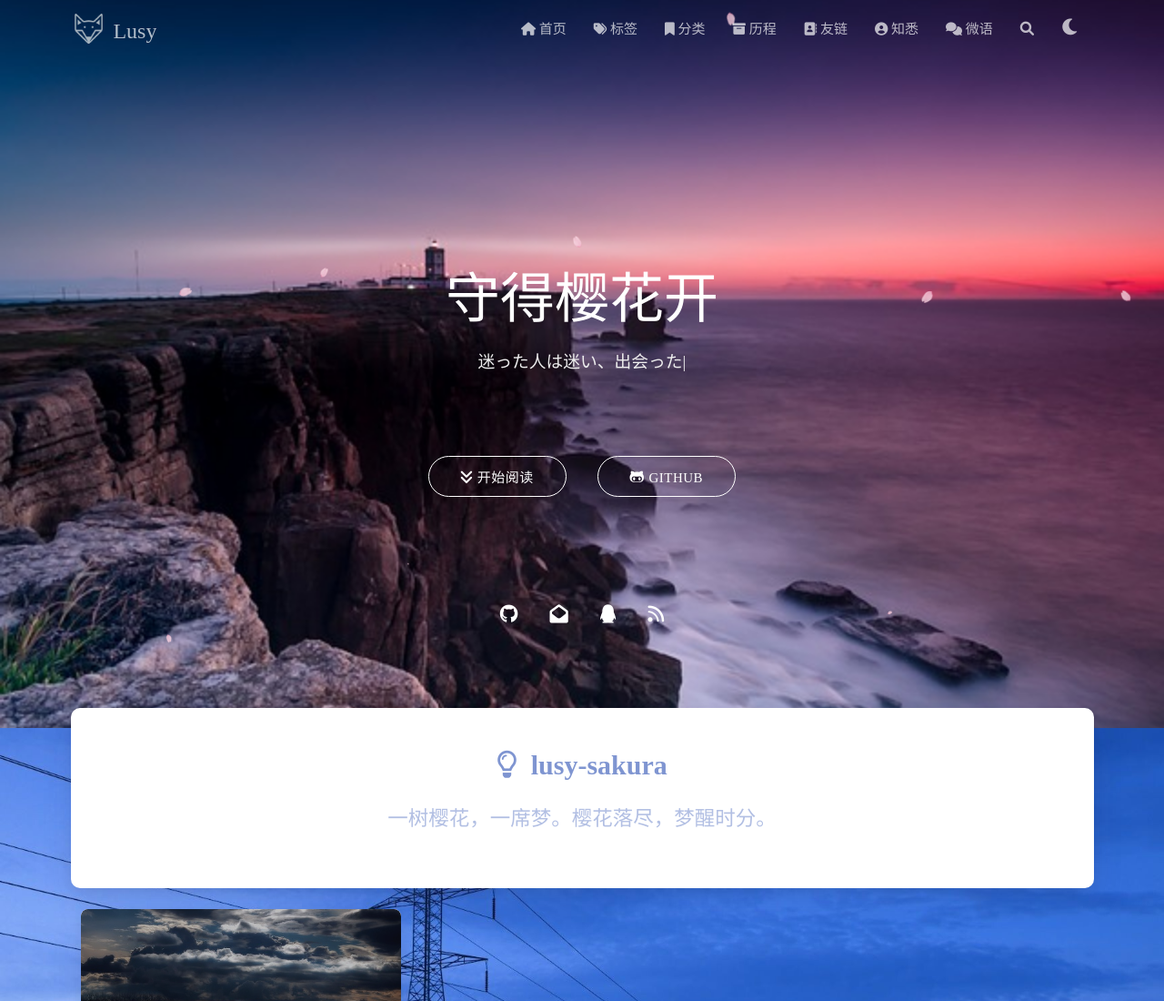
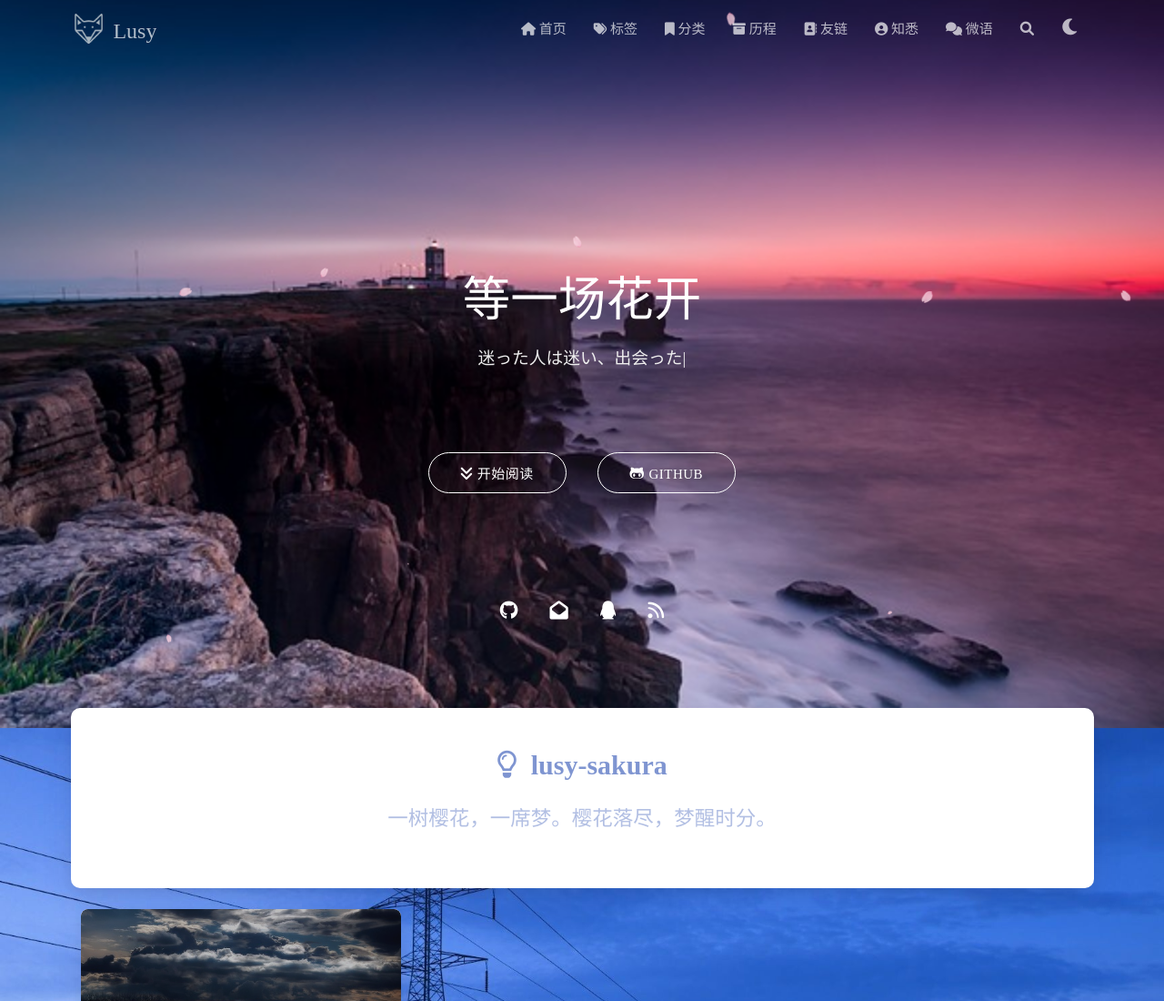
Before and after one commit to lusy37/lusy37.github.io, a plain HTML site: page index.html in a window 1280 px wide. Shown: the top 1100 px of the page at 91% size. Drawn offline with Linux system fonts and the light colour scheme; some packages are replaced by stand-ins of ours; no server answers; a script that the page names is missing; files whose address does not match are found by name; a web font is replaced by a local one.

Commit message:
Site updated: 2024-02-13 21:12:45

```diff
--- a/css/matery.css
+++ b/css/matery.css
@@ -593,7 +593,7 @@ header .go-back i {
 }
 
 .bg-cover .title {
-    font-size: 4rem;
+    font-size: 3.5rem;
     line-height: 1.2em;
     margin-bottom: 20px;
     position: relative;
--- a/index.html
+++ b/index.html
@@ -404,7 +404,7 @@
         <div class="brand">
             <div class="title center-align">
 
-                守得樱花开
+                等一场花开
 
             </div>
 
```
Also changed, not shown: about/index.html (+1 -1 lines), archives/2024/02/index.html (+1 -1 lines), archives/2024/index.html (+1 -1 lines), archives/index.html (+1 -1 lines), categories/index.html (+1 -1 lines), contact/index.html (+1 -1 lines), friends/index.html (+1 -1 lines), tags/index.html (+1 -1 lines).
